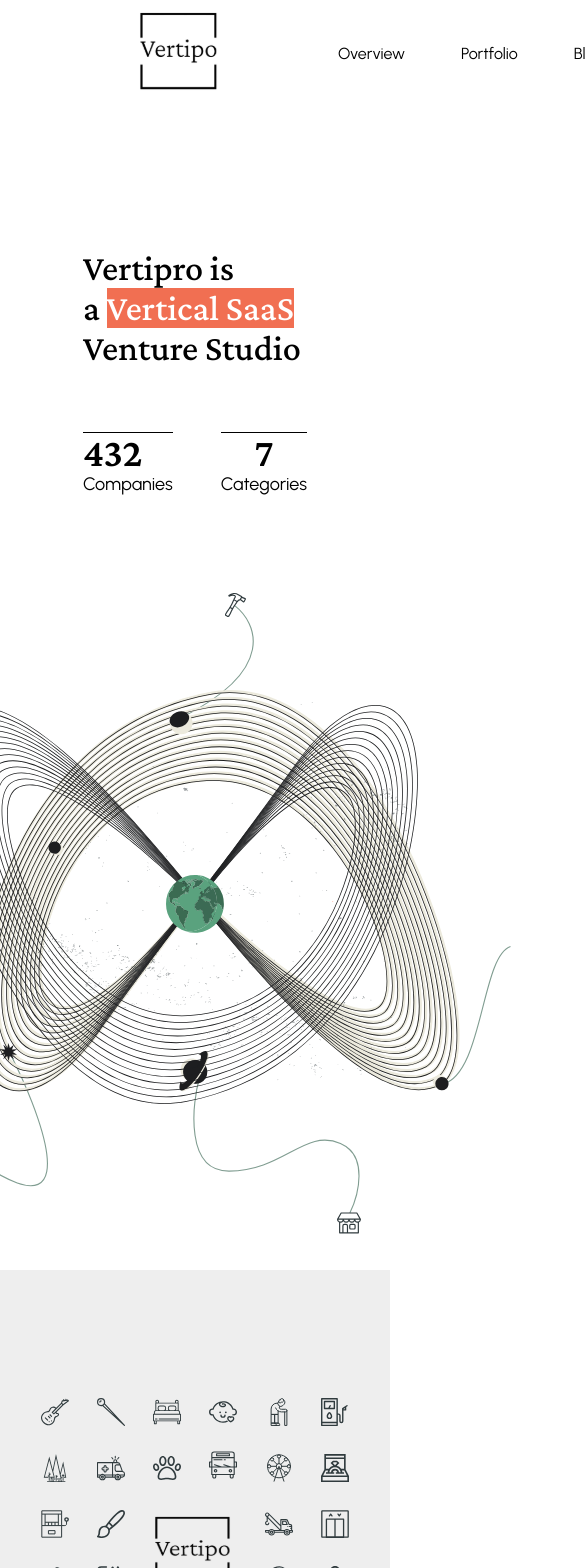
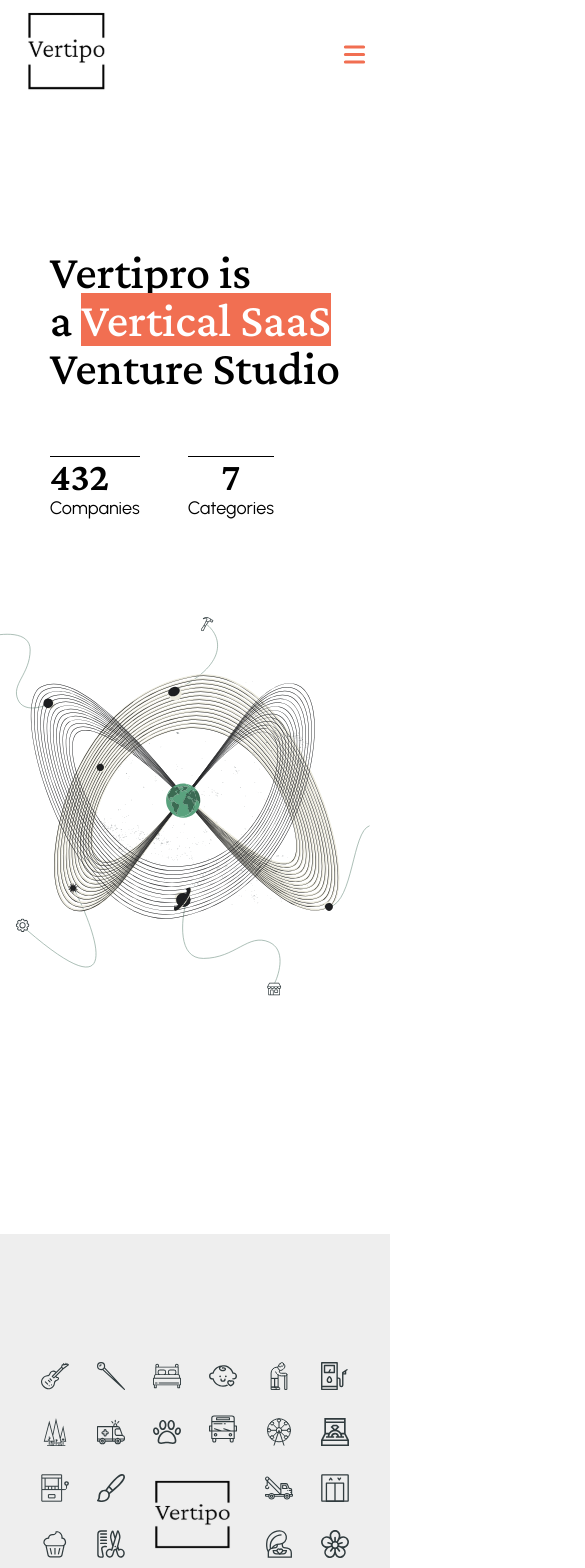
Before and after one commit to PirAdnan1/sharecentury, a Next.js app: page / in a window 390 px wide. Shown: the top 1568 px of the page, 585 px wide, since content can reach past the window. Built offline with nearby package versions, Linux system fonts and the light colour scheme.

Commit message:
modify images

```diff
--- a/src/assets/FooterLogo.jsx
+++ b/src/assets/FooterLogo.jsx
@@ -2,9 +2,9 @@
 const FooterLogo = (props) => (
   <svg
     xmlns="http://www.w3.org/2000/svg"
-    width={625}
-    height={671}
-    viewBox="0 0 625 671"
+    width={611}
+    height={577}
+    viewBox="0 0 711 977"
     fill="none"
     {...props}
   >
--- a/src/assets/Hamburger.jsx
+++ b/src/assets/Hamburger.jsx
@@ -1,14 +1,16 @@
 import * as React from "react";
 
-const Hamberger = (props) => (
-  <svg xmlns="http://www.w3.org/2000/svg" viewBox="0 0 24 24">
-    <g data-name="Layer 2">
-      <g data-name="menu">
-        <rect width="18" height="2" x="3" y="11" rx=".95" ry=".95" />
-        <rect width="18" height="2" x="3" y="16" rx=".95" ry=".95" />
-        <rect width="18" height="2" x="3" y="6" rx=".95" ry=".95" />
-      </g>
-    </g>
-  </svg>
-);
-export default Hamberger;
+function Hamgergur(props) {
+  return (
+    <svg width="23" height="37" viewBox="0 0 25 20" fill="none" {...props}>
+      <path
+        d="M1.7 1.75a.9.9 0 01.9-.9h19.8a.9.9 0 010 1.8H2.6a.9.9 0 01-.9-.9zm0 8.25a.9.9 0 01.9-.9h19.8a.9.9 0 010 1.8H2.6a.9.9 0 01-.9-.9zm0 8.25a.9.9 0 01.9-.9h19.8a.9.9 0 110 1.8H2.6a.9.9 0 01-.9-.9z"
+        fill="#F16F52"
+        stroke="#F16F52"
+        strokeWidth={1.5}
+      />
+    </svg>
+  );
+}
+
+export default Hamgergur;
--- a/src/assets/HeroImg.jsx
+++ b/src/assets/HeroImg.jsx
@@ -1,11 +1,14 @@
 import * as React from "react"
+
+
 const HeroImg = (props) => (
   <svg
     xmlns="http://www.w3.org/2000/svg"
-    width={711}
-    height={677}
-    viewBox="0 0 711 677"
+    width={611}
+    height={577}
+    viewBox="0 0 711 977"
     fill="none"
+    // className="w-[22rem]"
     {...props}
   >
     <path
--- a/src/components/Footer.jsx
+++ b/src/components/Footer.jsx
@@ -15,14 +15,14 @@
 
 function Footer() {
   return (
-    <div className="bg-black py-6">
+    <div className="bg-black md:px-[136px] px-6 py-6 overflow-hidden">
       <Container>
         <div className="flex lg:flex-row flex-col justify-center items-center">
-          <div className="px-10 sm:mx-0">
+          <div>
             <FooterLogo />
           </div>
           <div className="flex flex-col md:flex-row justify-center items-center">
-            <div className="text-lg leading-5 font-bold flex  sm:flex-col sm:ml-14 sm:gap-10 gap-4 text-gray-200">
+            <div className="text-lg leading-5 font-bold flex  sm:flex-col  sm:gap-10 gap-4 text-gray-200">
               <Link href="#">Overview</Link>
               <Link href="#">Portfolio</Link>
               <Link href="#">News</Link>
--- a/src/components/Navbar.jsx
+++ b/src/components/Navbar.jsx
@@ -6,17 +6,19 @@
 
 // Logo
 import Logo from "@/assets/Logo";
+import Hamberger from "@/assets/Hamburger";
 
 function Navbar() {
   return (
-    <Container >
-      <div className="mx-[136px] mt-3 xl:mt-12">
+    <Container>
+      <div className="md:mx-[136px] mx-6 mt-3 xl:mt-12">
         <div className="flex items-center justify-between">
           <div className="flex items-center gap-5 relative">
             <Logo />
             <div className="w-[1.3px] h-[135px] bg-gray-600 absolute left-28 top-0 hidden lg:block"></div>
-          <div className="flex justify-between items-center">
-            <ul className="flex gap-14 ml-24">
+            <div className="hidden md:block">
+              <div className="flex  justify-between items-center">
+                <ul className="flex  gap-14 ml-24">
                   <Link href="#">Overview</Link>
                   <Link href="#">Portfolio</Link>
                   <Link href="#">Blogs</Link>
@@ -25,9 +27,15 @@
                 </ul>
               </div>
             </div>
+          </div>
+          <div className="hidden md:block">
             <button className="bg-primary flex justify-end px-5 py-3 text-white">
               Get In Touch
             </button>
+          </div>
+          <div className="md:hidden">
+            <Hamberger />
+          </div>
         </div>
         <div className="bg-gray-600 hidden lg:block ml-56 h-[1.3px]"></div>
       </div>
--- a/src/contents/Home/Hero.jsx
+++ b/src/contents/Home/Hero.jsx
@@ -13,14 +13,14 @@
 function Hero() {
   return (
     <Container>
-      <div className="flex flex-col lg:flex-row lg:justify-between  items-center mt-14">
+      <div className="flex flex-col lg:flex-row justify-center lg:justify-between items-center mt-14 overflow-hidden">
         <motion.div
           variants={slideIn("left", "tween", 0.2, 1)}
           initial="hidden"
           animate="show"
           className="lg:bg-bgSpecial/40 rounded-r-full sm:pl-14 py-24"
         >
-          <h1 className="md:text-7xl text-4xl lg:leading-[93px] md:leading-[75px] xl:pl-10 font-medium">
+          <h1 className="md:text-7xl text-5xl lg:leading-[93px] md:leading-[75px] xl:pl-10 font-medium">
             Vertipro is <br /> a{" "}
             <span className="bg-primary text-white">Vertical SaaS</span> <br />{" "}
             Venture Studio
@@ -43,7 +43,7 @@
           </div>
         </motion.div>
         <motion.div
-
+        className="mr-6"
           variants={planetVariants("right")}
           initial="hidden"
           animate="show"
--- a/src/contents/Home/Section1.jsx
+++ b/src/contents/Home/Section1.jsx
@@ -5,7 +5,7 @@
 
 function Section1() {
   return (
-    <div className="flex flex-col lg:flex-row items-center justify-center gap-16 bg-bgSpecial py-32 px-4">
+    <div className="flex flex-col mt-10 lg:flex-row items-center justify-center gap-16 bg-bgSpecial py-32 px-4">
       <Icons />
       <div>
         <h1 className="md:text-[56px] text-[36px] font-semibold leading-[62px]">Overview </h1>
--- a/src/contents/Home/Section4.jsx
+++ b/src/contents/Home/Section4.jsx
@@ -14,7 +14,7 @@
   return (
     <div className="flex flex-col lg:flex-row justify-center items-center gap-16 py-28">
       <div>
-        <h1 className="font-semibold text-[56px] leading-[62px] ">Our Companies</h1>
+        <h1 className="font-semibold text-[36px] leading-[62px] ">Our Companies</h1>
         <span className="text-lg text-[#667085] leading-6 font-medium mt-1">Trusted by 4,000+ companies</span>
       </div>
       <div className="grid grid-cols-3 lg:flex gap-6">
--- a/src/contents/Home/Section5.jsx
+++ b/src/contents/Home/Section5.jsx
@@ -18,7 +18,7 @@
 
       <div className="flex flex-col lg:flex-row items-center justify-center mt-12 gap-14 px-4">
         <div className="relative">
-          <h1 className="md:text-[102px] text-[50px] leading-[113px] font-semibold absolute md:translate-x-1/3 translate-x-3/4 ">
+          <h1 className="md:text-[102px] text-[50px] leading-[113px] font-semibold absolute md:translate-x-1/4 translate-x-3/4 ">
             NEWS
           </h1>
           <div className="pr-10 py-14">
```
Lines whose indentation alone changed are shown as unchanged.
